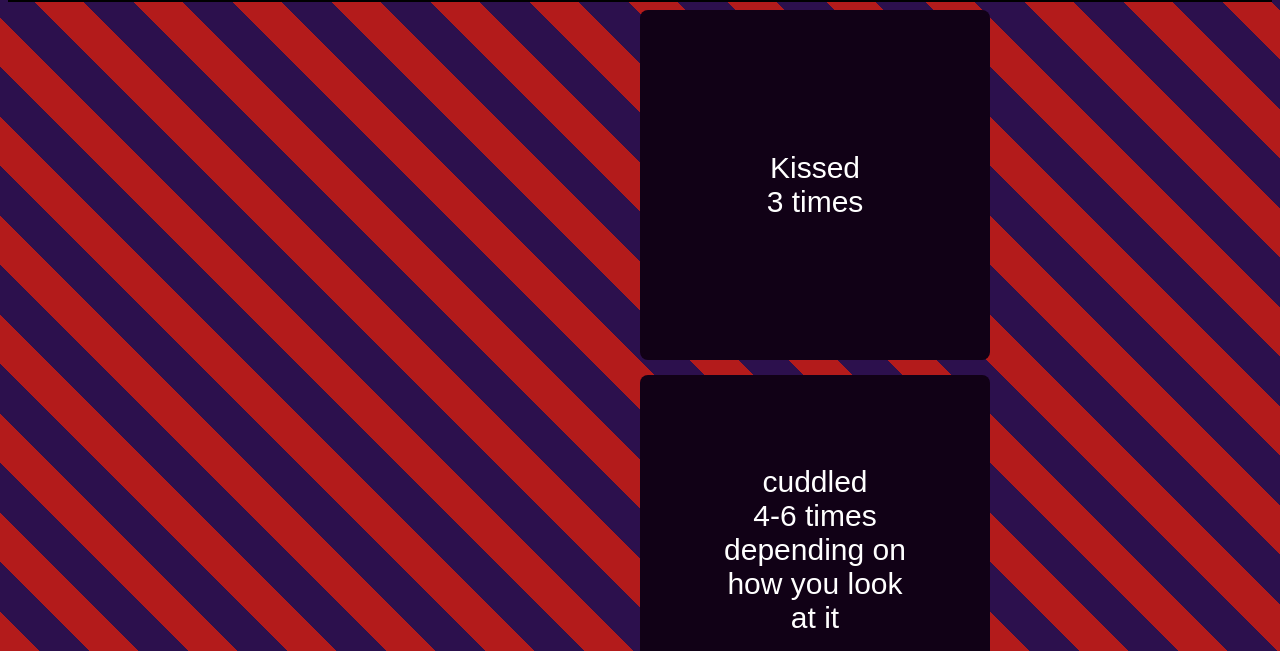
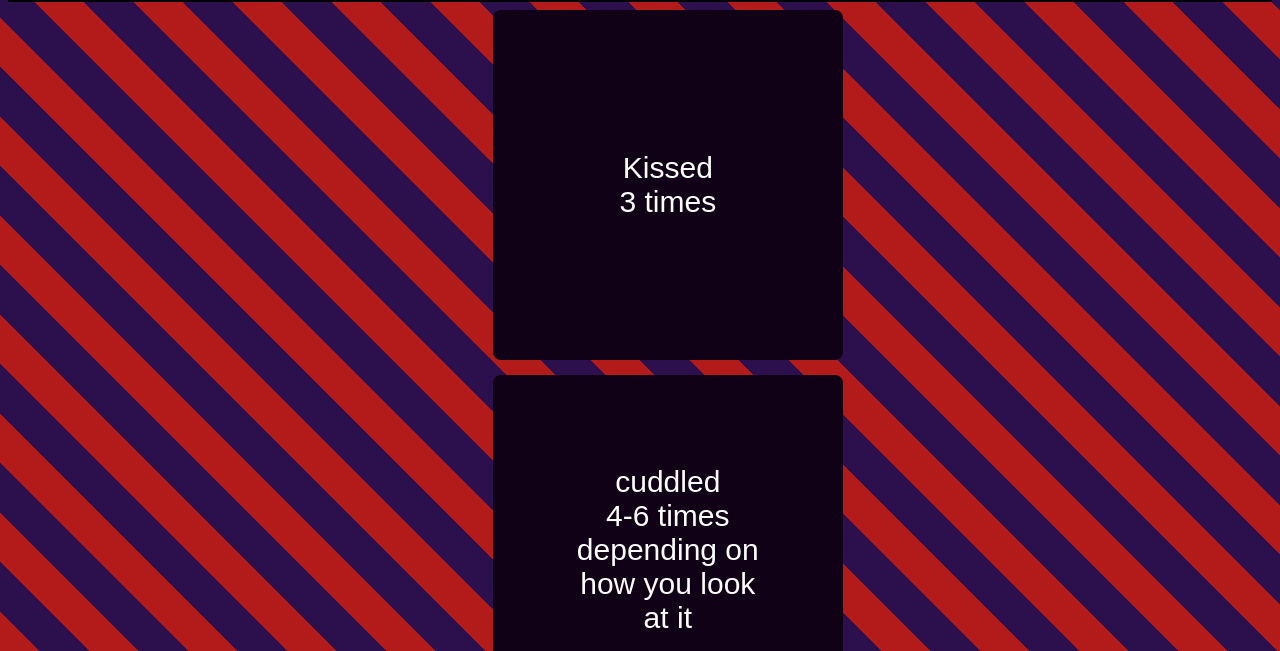
Before and after one commit to TheFallenCrusader/Z, a plain HTML site: page index.html in a window 1280 px wide. Shown: the part 149-800 px from the top of the page. Drawn offline with Linux system fonts and the light colour scheme.

Commit message:
Update styles.css

```diff
--- a/styles.css
+++ b/styles.css
@@ -29,8 +29,8 @@ body {
     width: 150px;
     height: 150px;
     grid-gap: 15px;
-    left: 50%;
-    right: 50%;
+    left: 38.5%;
+
   }
 
   button {
```
